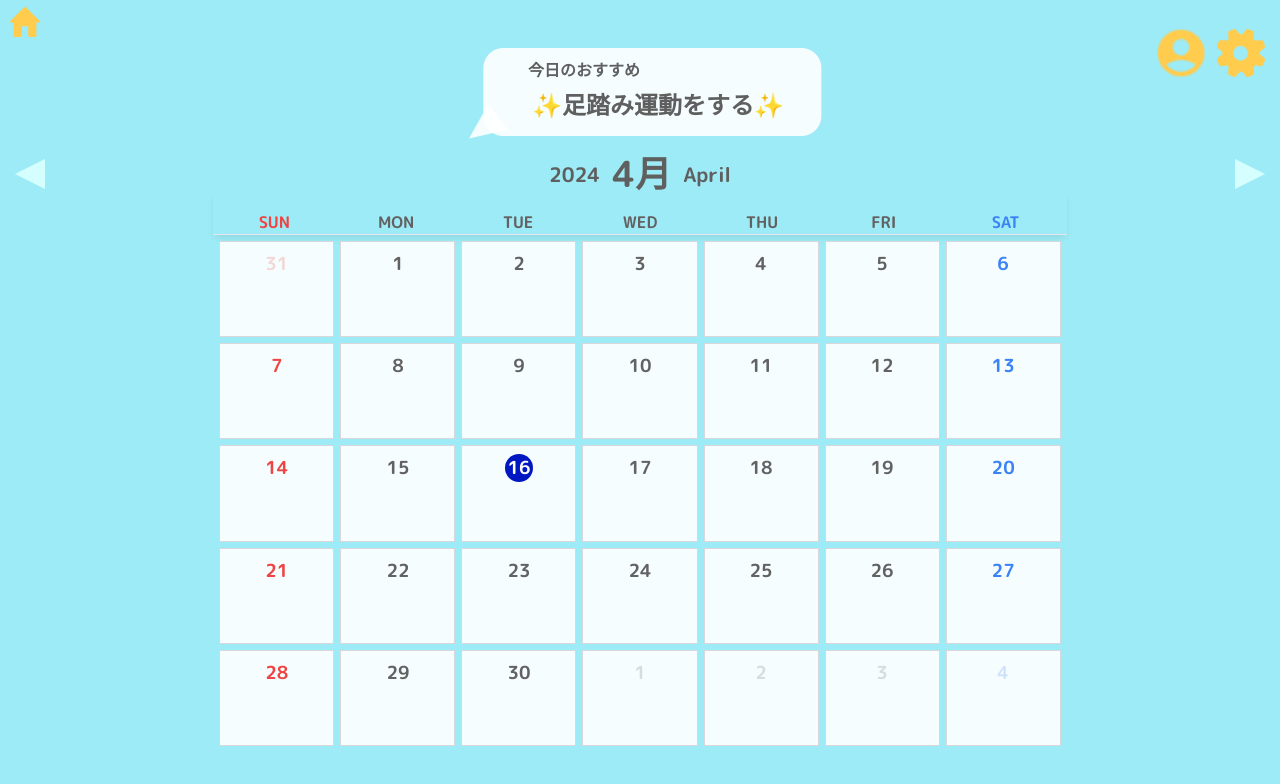
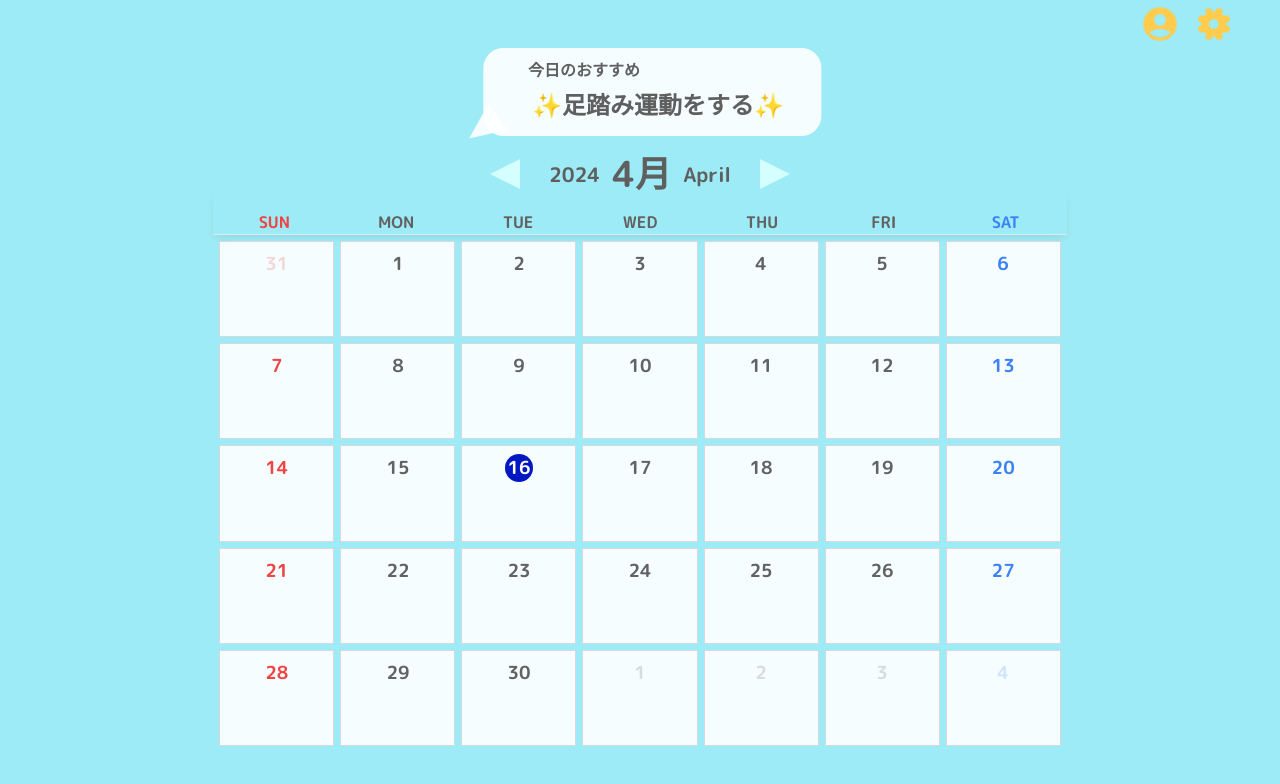
Before and after one commit to hackathon2024spring/front, a React (Vite) app in the folder react-app/: page /calendar in a window 1280 px wide. Shown: the top 784 px of the page. Built offline with nearby package versions, Linux system fonts and the light colour scheme.

Commit message:
ホームアイコンの削除とCSSの調整

```diff
--- a/react-app/src/components/CalendarHeader.tsx
+++ b/react-app/src/components/CalendarHeader.tsx
@@ -33,18 +33,20 @@ const CalendarHeader: FC = () => {
 
   return (
     <div className="flex flex-col">
+       <div className="absolute right-[100px]">
+          <img src="/images/icon-account.png" alt="Account" className="w-10 h-10 mt-1" onClick={handleUserClick} />
+        </div>
+        <div className="absolute right-[50px]">
+          <img src="/images/icon-settings.png" alt="Settings" className="w-8 h-8 mt-2" onClick={handleSettingsClick} />
+        </div>
       <div className="flex justify-between items-center p-0">
-        <img src="/images/icon-home.png" alt="Home" className="icon-home" />
         <div className="recommendation-container">
           <span className="recommendation-text">今日のおすすめ</span>
           <span className="activity-text">✨足踏み運動をする✨</span>
         </div>
-        <div className="flex">
-          <img src="/images/icon-account.png" alt="Account" className="icon-account mt-5 mx-4 w-14 h-14" onClick={handleUserClick} />
-          {/* Add onClick handler to settings icon */}
-          <img src="/images/icon-settings.png" alt="Settings" className="icon-settings mt-5 w-12 h-12" onClick={handleSettingsClick} />
-        </div>
       </div>
+
+
       <header className="flex items-center justify-between">
         <button onClick={handlePrevMonth} className="triangle-left" aria-label="前の月"></button>
         <div className="flex-grow flex justify-center items-center space-x-3">
--- a/react-app/src/index.css
+++ b/react-app/src/index.css
@@ -79,40 +79,13 @@
   padding: 0 0.5em;
 }
 
-.icon-home {
-  width: 30px;
-  height: 30px;
-  cursor: pointer;
-  position: absolute;
-  top: 7px;
-  left: 10px;
-}
-
-.icon-account {
-  width: 37px;
-  height: 37px;
-  cursor: pointer;
-  position: absolute;
-  top: 5px;
-  right: 55px;
-}
-
-.icon-settings {
-  width: 30px;
-  height: 30px;
-  cursor: pointer;
-  position: absolute;
-  top: 9px;
-  right: 15px;
-}
-
 .triangle-left {
   width: 30px;
   height: 30px;
   background-color: #D5FFFF;
   clip-path: polygon(0 50%, 100% 0, 100% 100%); /* 左向きの三角形 */
-  position: absolute;
-  left: 15px;
+  position:  relative;
+  left: 120px;
 }
 
 .triangle-right {
@@ -120,8 +93,8 @@
   height: 30px;
   background-color: #D5FFFF;
   clip-path: polygon(100% 50%, 0 0, 0 100%); /* 右向きの三角形 */
-  position: absolute;
-  right: 15px;
+  position:  relative;
+  right:120px;
 }
 
 body {
```
Also changed, not shown: react-app/public/images/icon-home.png (deleted).
